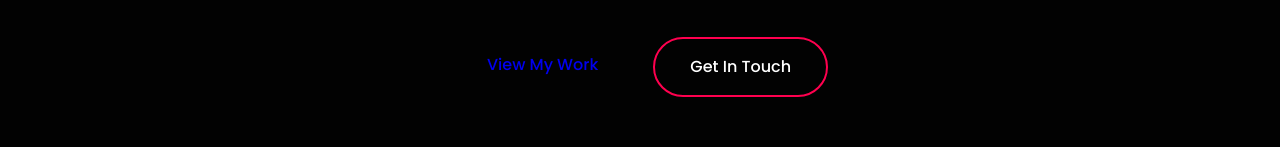
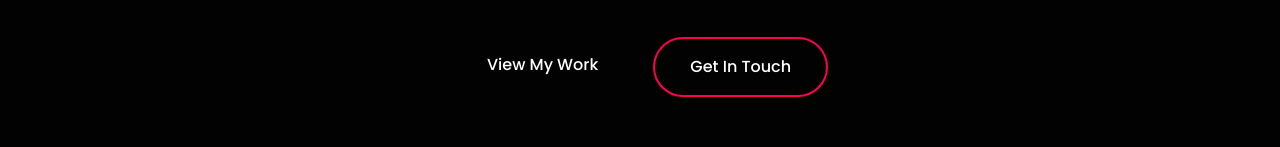
Before and after one commit to varshini2304/Portfolio_1, a plain HTML site: page index.html in a window 1280 px wide. Shown: the part 348-495 px from the top of the page. Drawn offline with Linux system fonts and the light colour scheme.

Commit message:
final commit

```diff
--- a/style.css
+++ b/style.css
@@ -150,6 +150,7 @@ nav ul li a:hover::after {
 .btn {
     display: inline-block;
     padding: 15px 35px;
+    color: var(--light-color);
     border-radius: 30px;
     text-decoration: none;
     font-weight: 500;
@@ -380,7 +381,6 @@ nav ul li a:hover::after {
         font-size: 16px;
     }
 }
-/* Enhanced Skills Section */
 /* Enhanced Skills Section */
 #skills {
     padding: 100px 0;
```
